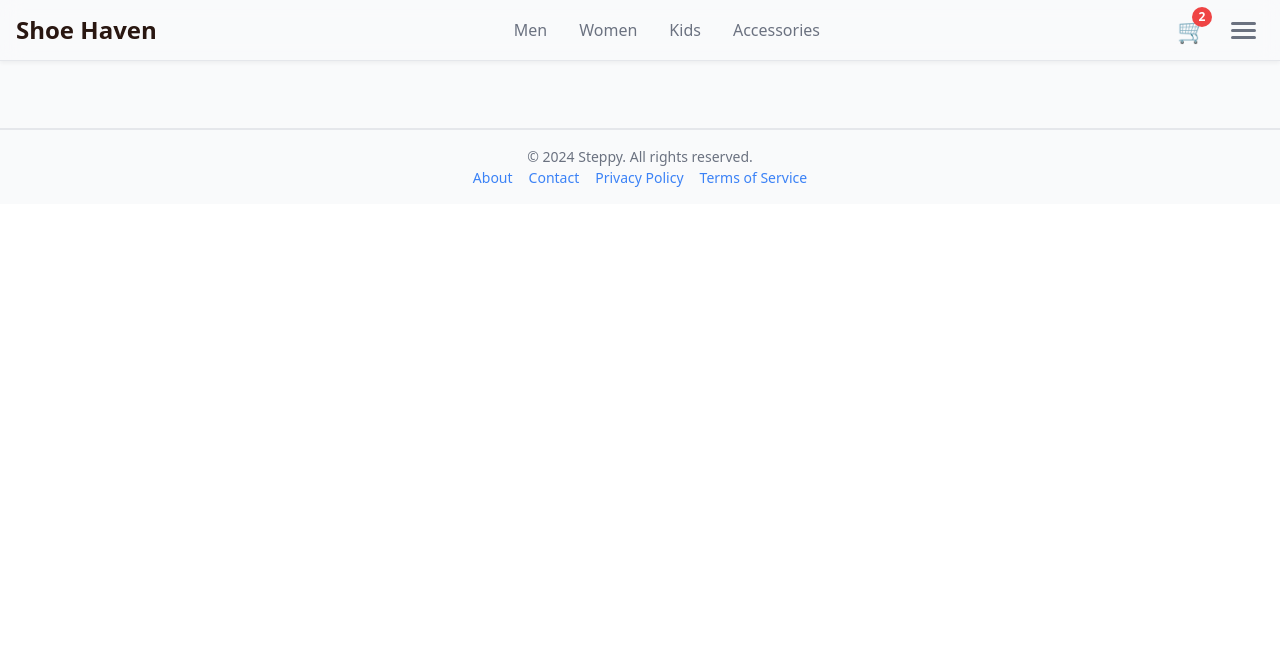
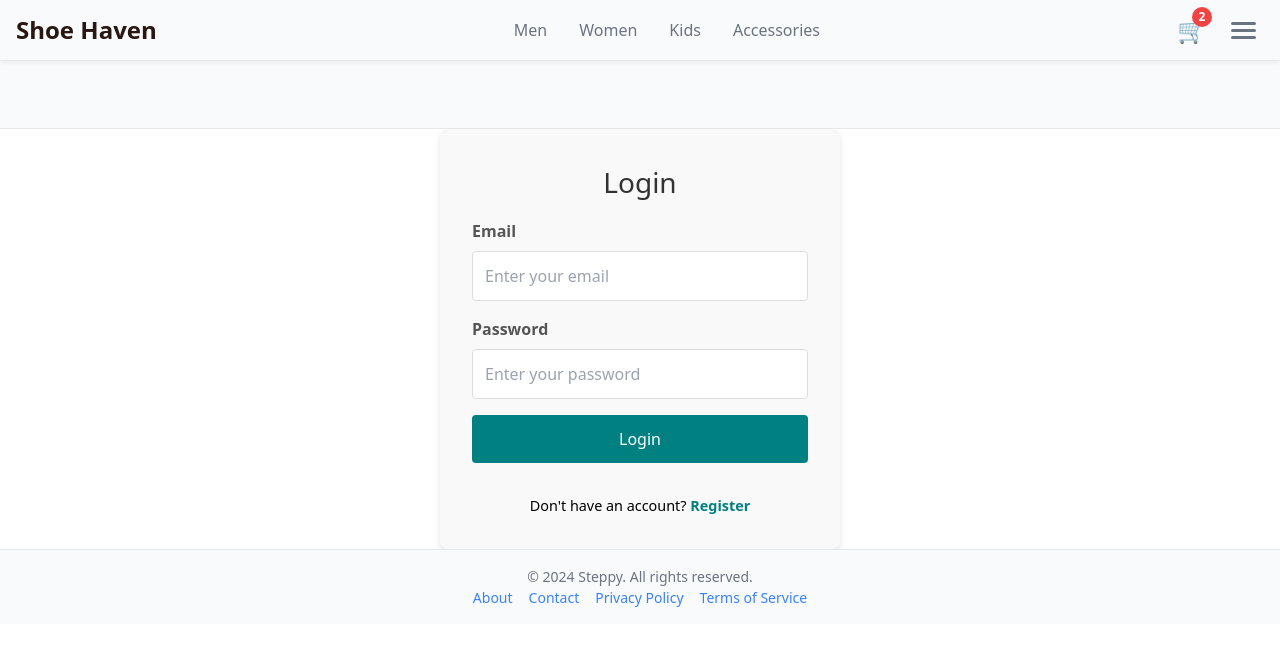
Before and after one commit to TiffanyGomez/react-project, a React (Create React App) app in the folder frontend/: page /login in a window 1280 px wide. Shown: the top 646 px of the page. Built offline with nearby package versions, Linux system fonts and the light colour scheme.

Commit message:
i've added login and register page

```diff
--- a/frontend/src/App.js
+++ b/frontend/src/App.js
@@ -9,6 +9,8 @@ import Contact from "./pages/Other/Contact";
 import Cart from "./components/Cart";
 import Footer from "./components/Footer";
 import Products from "./pages/product/Products";
+import Login from "./pages/Auth/Login";
+import Register from "./pages/Auth/Register";
 
 function App() {
   return (
@@ -22,6 +24,8 @@ function App() {
             <Route path="/about" element={<About />} />
             <Route path="/contact" element={<Contact />} />
             <Route path="/cart" element={<Cart />} />
+            <Route path="/login" element={<Login />} />
+            <Route path="/register" element={<Register />} />
             {}
             <Route path="/products/:category/:subcategory" element={<Products />} />
           </Routes>
--- a/frontend/src/pages/Auth/Login.jsx
+++ b/frontend/src/pages/Auth/Login.jsx
@@ -1,13 +1,26 @@
-import React from 'react'
+import React from "react";
+import "../../styles/Auth.css";
 
 const Login = () => {
   return (
-    <div>
+    <div className="auth-container">
+      <h2 className="auth-title">Login</h2>
+      <form className="auth-form">
+        <div className="auth-field">
+          <label htmlFor="email">Email</label>
+          <input type="email" id="email" placeholder="Enter your email" required />
+        </div>
+        <div className="auth-field">
+          <label htmlFor="password">Password</label>
+          <input type="password" id="password" placeholder="Enter your password" required />
+        </div>
+        <button type="submit" className="auth-button">Login</button>
+        <p className="auth-link">
+          Don't have an account? <a href="/register">Register</a>
+        </p>
+      </form>
+    </div>
+  );
+};
 
-      Login
-
-    </div>
-  )
-}
-
-export default Login
+export default Login;
--- a/frontend/src/pages/Auth/Register.jsx
+++ b/frontend/src/pages/Auth/Register.jsx
@@ -0,0 +1,30 @@
+import React from "react";
+import "../../styles/Auth.css";
+
+const Register = () => {
+  return (
+    <div className="auth-container">
+      <h2 className="auth-title">Register</h2>
+      <form className="auth-form">
+        <div className="auth-field">
+          <label htmlFor="name">Name</label>
+          <input type="text" id="name" placeholder="Enter your name" required />
+        </div>
+        <div className="auth-field">
+          <label htmlFor="email">Email</label>
+          <input type="email" id="email" placeholder="Enter your email" required />
+        </div>
+        <div className="auth-field">
+          <label htmlFor="password">Password</label>
+          <input type="password" id="password" placeholder="Create a password" required />
+        </div>
+        <button type="submit" className="auth-button">Register</button>
+        <p className="auth-link">
+          Already have an account? <a href="/login">Login</a>
+        </p>
+      </form>
+    </div>
+  );
+};
+
+export default Register;
--- /dev/null
+++ b/frontend/src/styles/Auth.css
@@ -0,0 +1,75 @@
+.auth-container {
+    max-width: 400px;
+    margin: 0 auto;
+    padding: 2rem;
+    background: #f9f9f9;
+    border-radius: 8px;
+    box-shadow: 0 4px 6px rgba(0, 0, 0, 0.1);
+  }
+
+  .auth-title {
+    text-align: center;
+    font-size: 1.75rem;
+    color: #333;
+    margin-bottom: 1rem;
+  }
+
+  .auth-form {
+    display: flex;
+    flex-direction: column;
+    gap: 1rem;
+  }
+
+  .auth-field {
+    display: flex;
+    flex-direction: column;
+  }
+
+  .auth-field label {
+    font-weight: bold;
+    margin-bottom: 0.5rem;
+    color: #555;
+  }
+
+  .auth-field input {
+    padding: 0.75rem;
+    border: 1px solid #ddd;
+    border-radius: 4px;
+    font-size: 1rem;
+  }
+
+  .auth-field input:focus {
+    border-color: #008080;
+    outline: none;
+  }
+
+  .auth-button {
+    background-color: #008080;
+    color: white;
+    padding: 0.75rem;
+    border: none;
+    border-radius: 4px;
+    font-size: 1rem;
+    cursor: pointer;
+    transition: background-color 0.3s ease;
+  }
+
+  .auth-button:hover {
+    background-color: #006666;
+  }
+
+  .auth-link {
+    text-align: center;
+    margin-top: 1rem;
+    font-size: 0.9rem;
+  }
+
+  .auth-link a {
+    color: #008080;
+    text-decoration: none;
+    font-weight: bold;
+  }
+
+  .auth-link a:hover {
+    text-decoration: underline;
+  }
```
